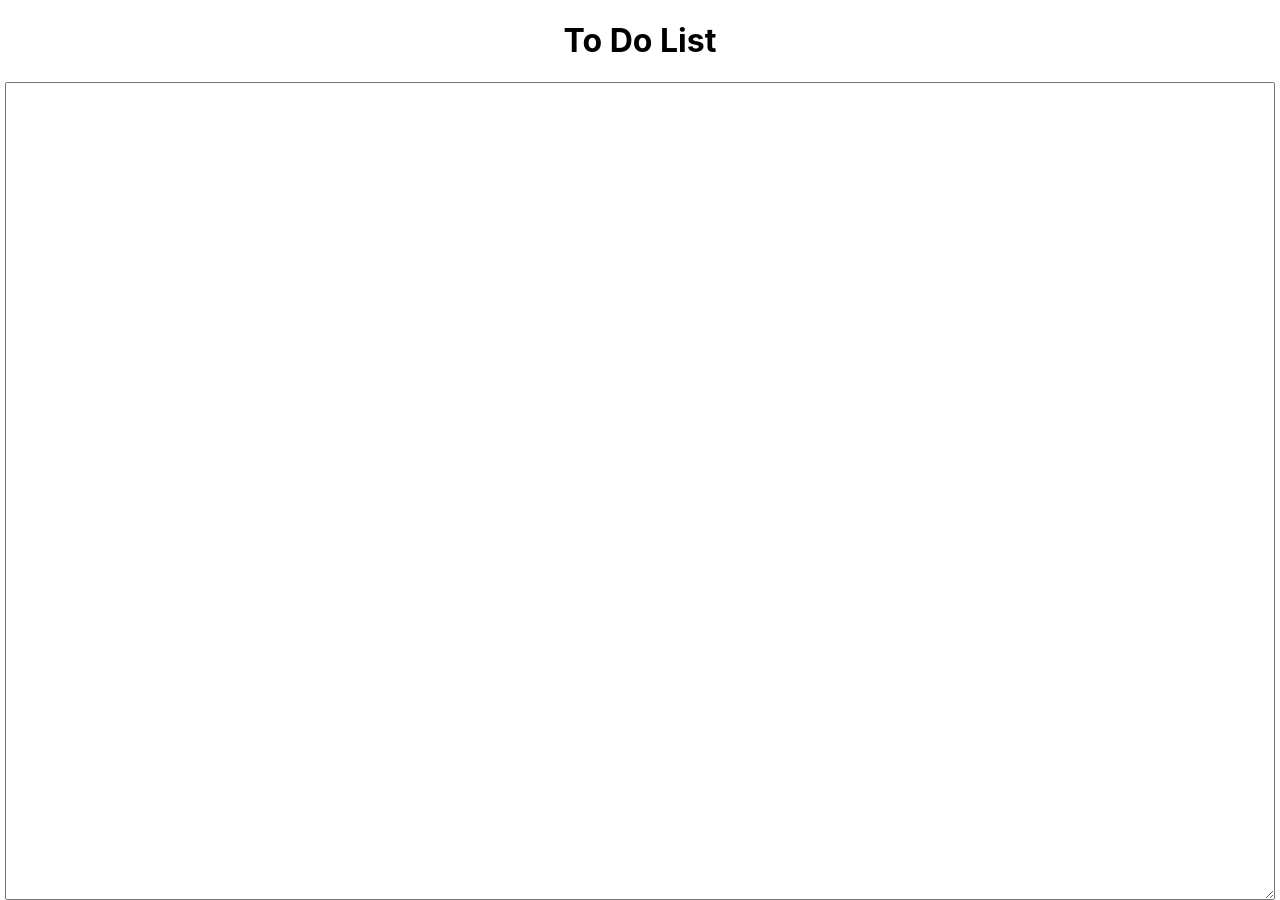
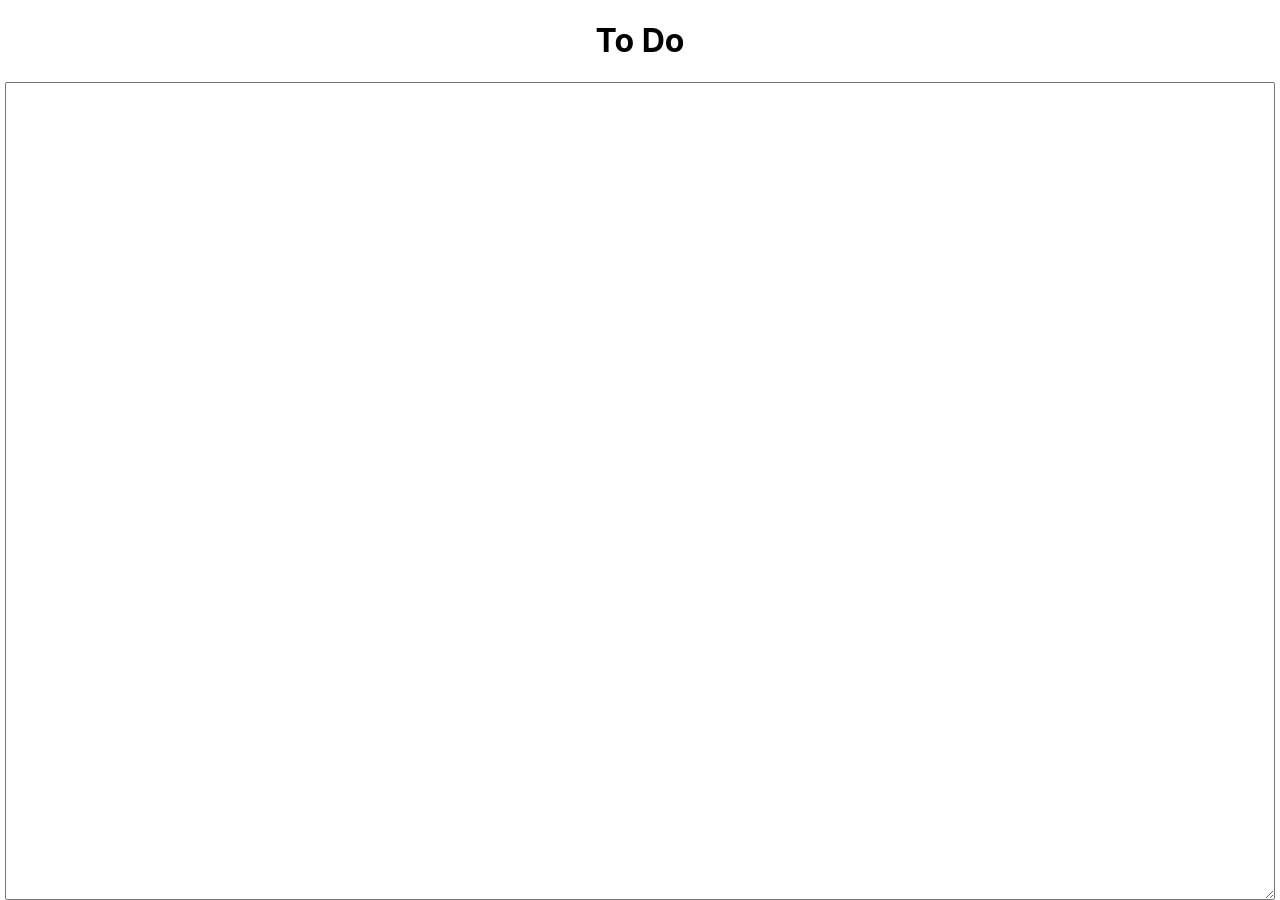
Before and after one commit to CrafterKolyan/todo, a Jekyll site: the page built from index.html, in a window 1280 px wide. Built offline with Jekyll 4.4.1, drawn with Linux system fonts in a browser that asks for light colours.

Commit message:
Rename from todo-list to todo

```diff
--- a/index.html
+++ b/index.html
@@ -7,7 +7,7 @@ javascript: js/main.js
 ---
 
 <div class="container full-height">
-    <h1>To Do List</h1>
+    <h1>To Do</h1>
     <textarea id="todo" oninput="saveToDo()" class="content full-width" autocomplete="off"></textarea>
     <div id="status"></div>
 </div>
```
Also changed, not shown: README.md.
